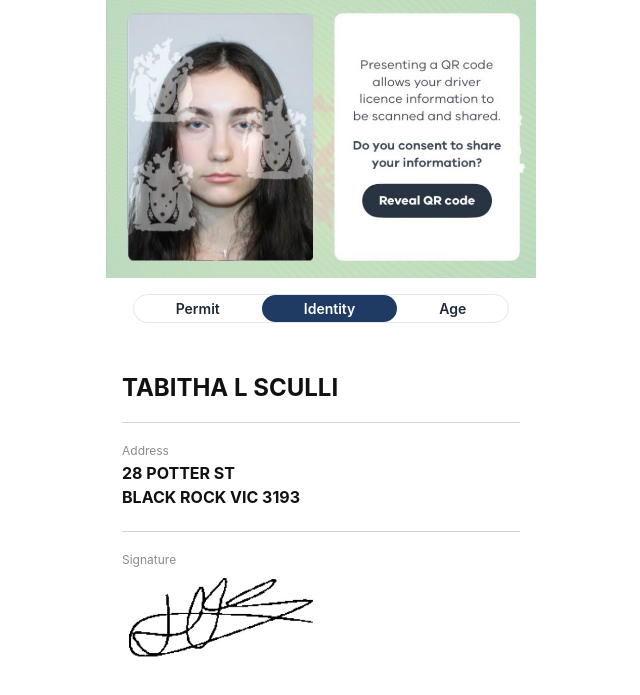
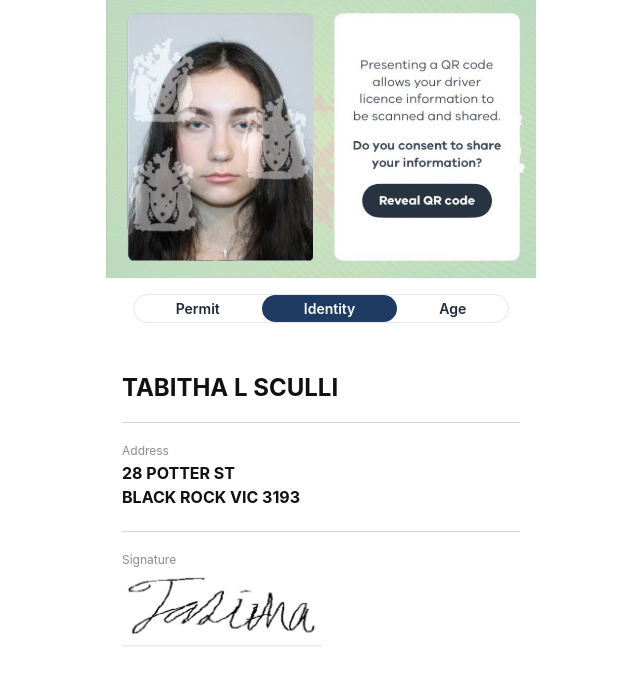
Before and after one commit to jonnysawyer345-cell/tabitha, a plain HTML site: page identity.html in a window 1280 px wide. Shown: the part 161-856 px from the top of the page, without its empty margins (319-959 px from the left). Drawn offline with Linux system fonts and the light colour scheme.

Commit message:
Update identity.html

```diff
--- a/identity.html
+++ b/identity.html
@@ -70,7 +70,7 @@
 
       <div class="single">
         <span>Signature</span>
-        <img src="signature.png" alt="Driver Signature" class="signature-image" />
+        <img src="rr'.jpg" alt="Driver Signature" class="signature-image" />
       </div>
     </div> <!-- ✅ close .details -->
 
```
